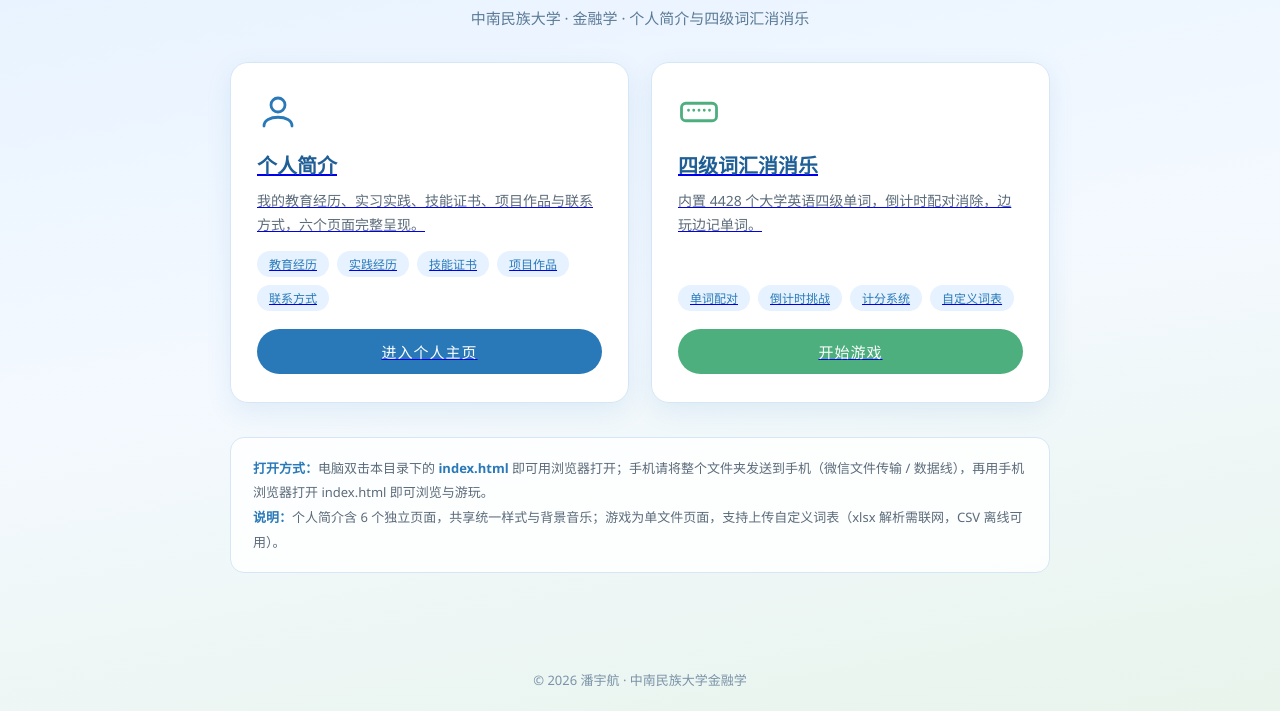
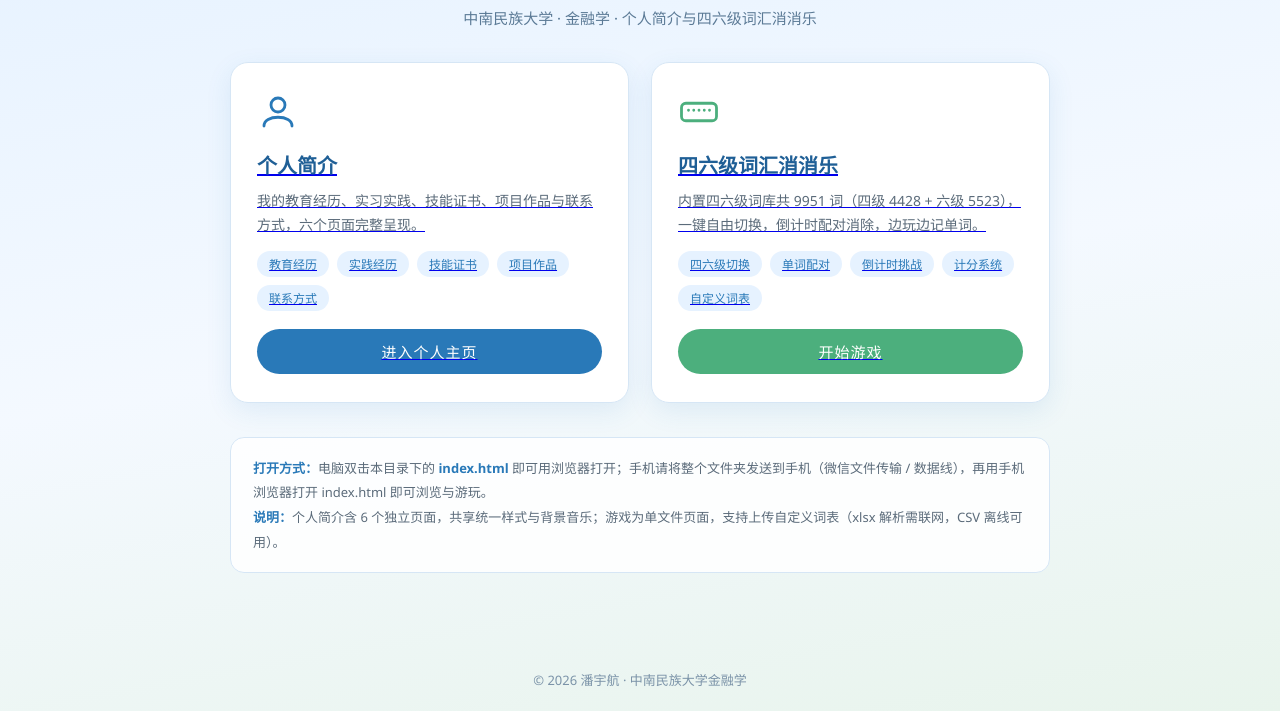
Before and after one commit to zaoqibuchifan/personal-site, a plain HTML site: page index.html in a window 1280 px wide. Shown: the part 89-800 px from the top of the page. Drawn offline with Linux system fonts and the light colour scheme.

Commit message:
deploy: index.html

```diff
--- a/index.html
+++ b/index.html
@@ -73,7 +73,7 @@
 <div class="wrap">
   <header>
     <h1>潘宇航 · 个人网站</h1>
-    <p class="sub">中南民族大学 · 金融学 · 个人简介与四级词汇消消乐</p>
+    <p class="sub">中南民族大学 · 金融学 · 个人简介与四六级词汇消消乐</p>
   </header>
 
   <div class="cards">
@@ -89,10 +89,10 @@
 
     <a class="card green" href="game/word-game.html">
       <div class="icon"><svg viewBox="0 0 24 24" aria-hidden="true"><rect x="2" y="7" width="20" height="10" rx="2.5"/><path d="M6 11h.01M9 11h.01M12 11h.01M15 11h.01M18 11h.01"/></svg></div>
-      <h2>四级词汇消消乐</h2>
-      <p>内置 4428 个大学英语四级单词，倒计时配对消除，边玩边记单词。</p>
+      <h2>四六级词汇消消乐</h2>
+      <p>内置四六级词库共 9951 词（四级 4428 + 六级 5523），一键自由切换，倒计时配对消除，边玩边记单词。</p>
       <div class="tags">
-        <span>单词配对</span><span>倒计时挑战</span><span>计分系统</span><span>自定义词表</span>
+        <span>四六级切换</span><span>单词配对</span><span>倒计时挑战</span><span>计分系统</span><span>自定义词表</span>
       </div>
       <span class="btn green">开始游戏</span>
     </a>
```
